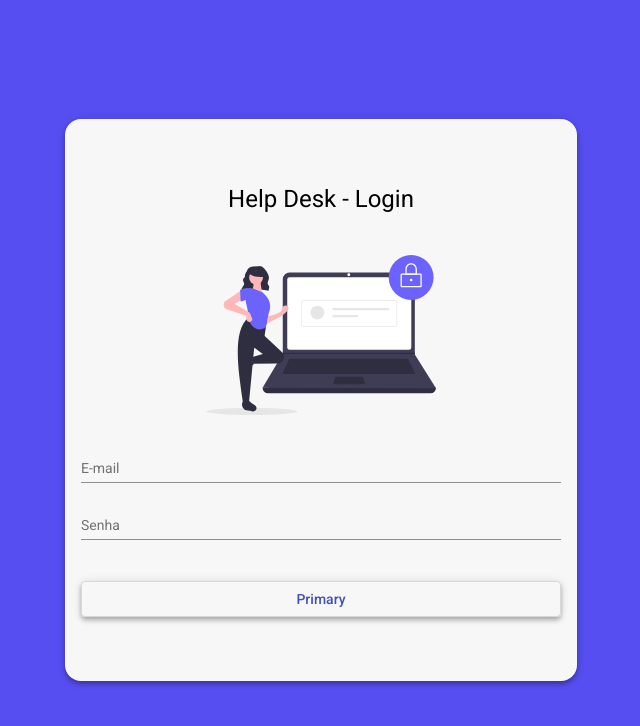
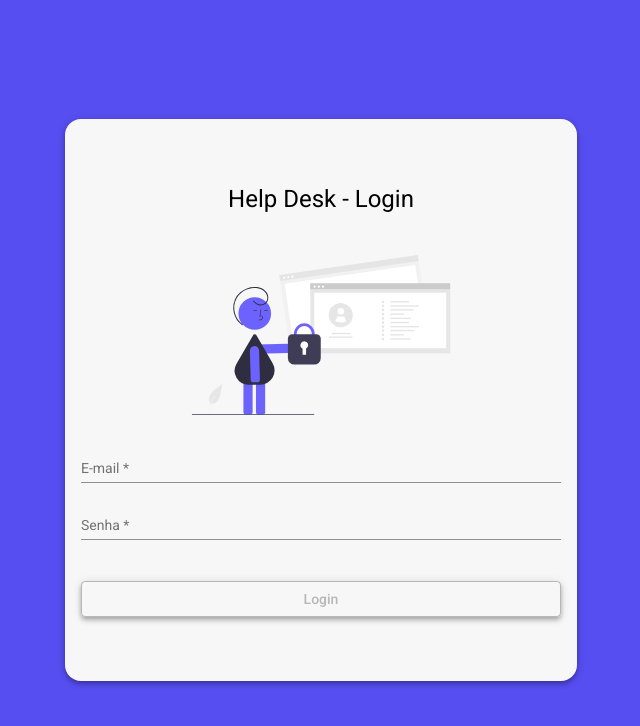
Before and after one commit to jardessouza/helpdesk-front, an Angular app: page /login in a window 1280 px wide. Shown: the top 726 px of the page, without its empty margins (319-959 px from the left). Built offline with nearby package versions, Linux system fonts and the light colour scheme.

Commit message:
validao de formularios para login

```diff
--- a/src/app/components/login/login.component.html
+++ b/src/app/components/login/login.component.html
@@ -3,17 +3,29 @@
 
         <h1>Help Desk - Login</h1>
 
-        <img src="assets/img/authlogin.svg" alt="image_login">
+        <img src="assets/img/security.svg" alt="image_login">
 
         <mat-form-field class="full-width">
           <mat-label>E-mail</mat-label>
-          <input matInput placeholder="Ex. usuario@mail.com">
+          <input
+          [formControl]="email"
+          required
+          [(ngModel)]="creds.email"
+          name="email"
+          matInput placeholder="Ex. usuario@mail.com">
+
         </mat-form-field>
 
         <mat-form-field class="full-width">
             <mat-label>Senha</mat-label>
-            <input type="password" matInput placeholder="Ex. 123">
+            <input
+            [formControl]="senha"
+            required
+            [(ngModel)]="creds.senha"
+            name="senha"
+            type="password"
+            matInput placeholder="Ex. 123">
           </mat-form-field>
-          <button class="full-width mat-elevation-z4" mat-stroked-button color="primary">Primary</button>
+          <button [disabled]="!validaCampos()" class="full-width mat-elevation-z4" mat-stroked-button color="primary">Login</button>
       </form>
 </div>
--- a/src/app/components/login/login.component.ts
+++ b/src/app/components/login/login.component.ts
@@ -1,4 +1,6 @@
 import { Component, OnInit } from '@angular/core';
+import { FormControl, Validators } from '@angular/forms';
+import { Credenciais } from 'src/app/models/credenciais';
 
 @Component({
   selector: 'app-login',
@@ -7,9 +9,25 @@ import { Component, OnInit } from '@angular/core';
 })
 export class LoginComponent implements OnInit {
 
+  creds: Credenciais = {
+    email: '',
+    senha: ''
+  }
+
+  email = new FormControl(null, Validators.email)
+  senha = new FormControl(null, Validators.minLength(3))
+
   constructor() { }
 
   ngOnInit(): void {
   }
 
+  validaCampos(): boolean {
+    if(this.email.valid && this.senha.valid){
+      return true;
+    } else{
+      return false;
+    }
+  }
+
 }
--- /dev/null
+++ b/src/app/models/credenciais.ts
@@ -0,0 +1,4 @@
+export interface Credenciais {
+    email: string;
+    senha: string;
+}
```
Also changed, not shown: src/assets/img/security.svg (added).
